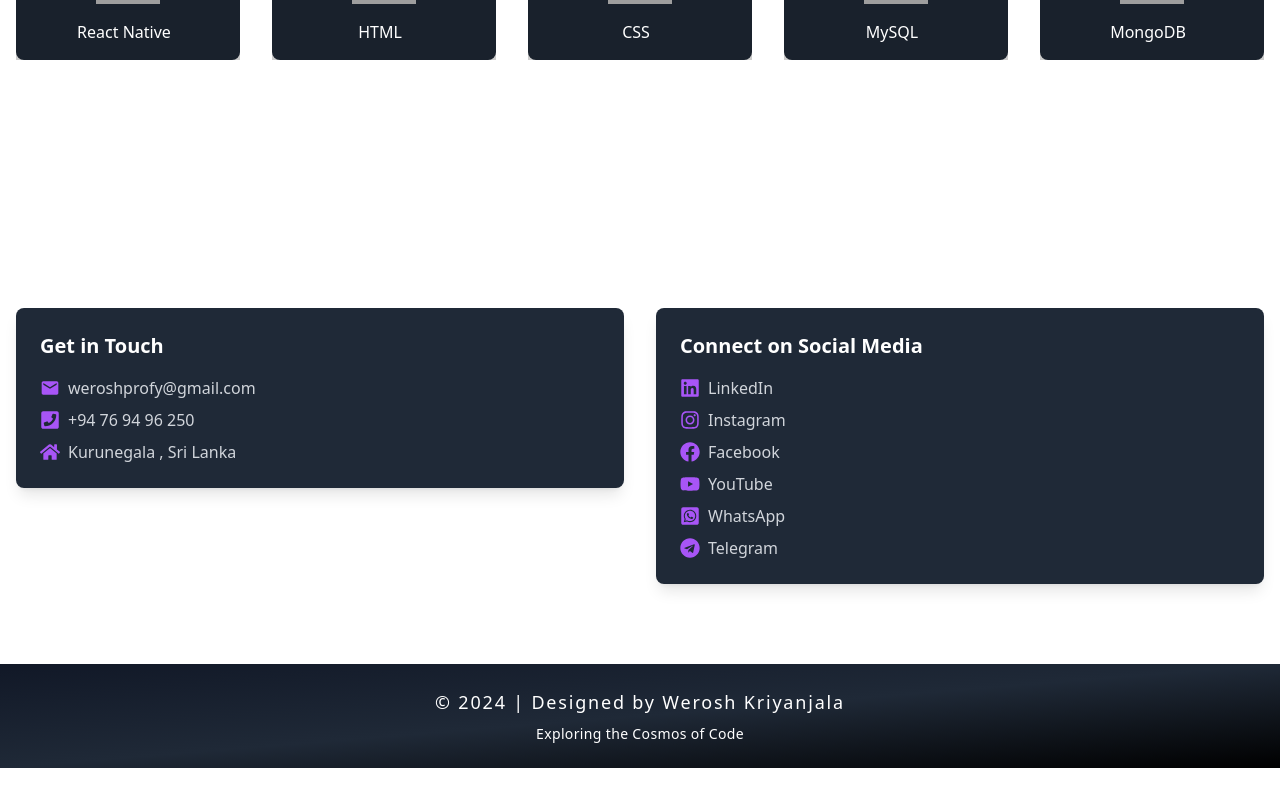
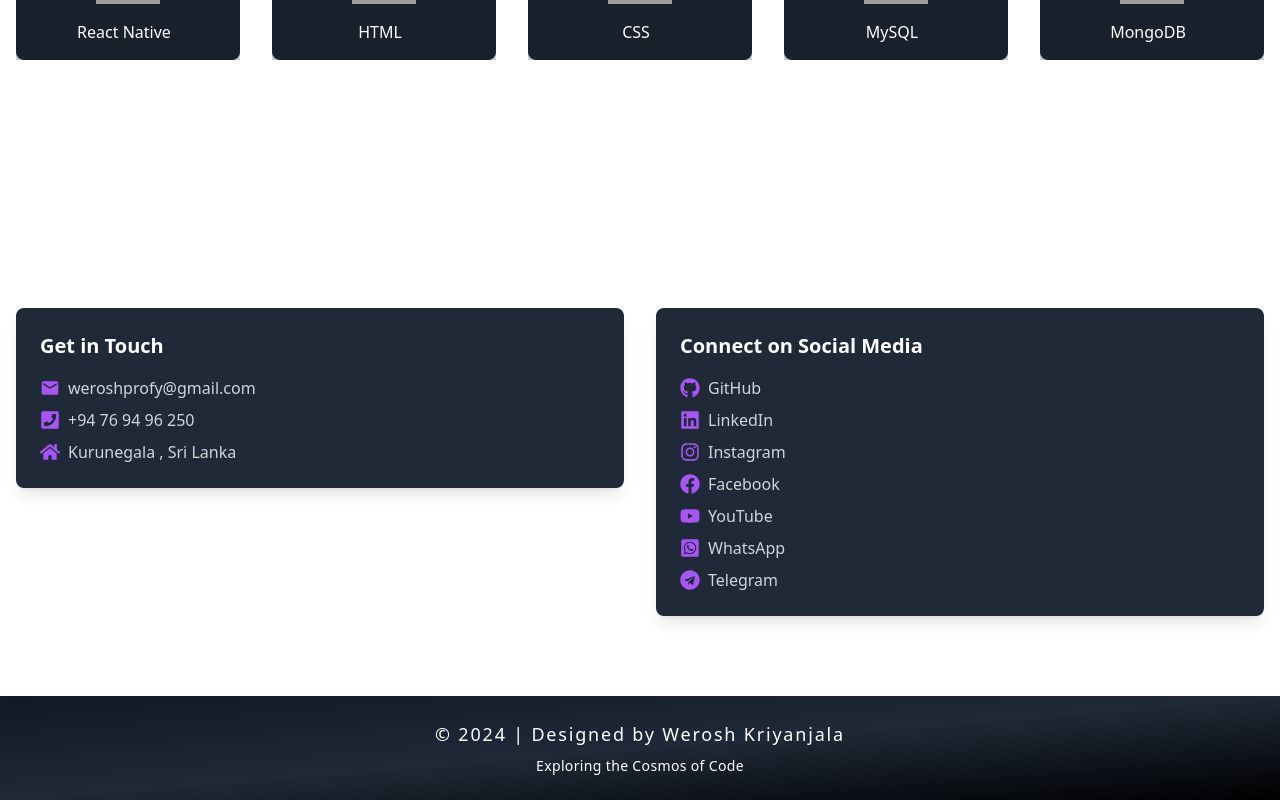
Before and after one commit to Werosh/Portfolio, a React (Vite) app: page / in a window 1280 px wide. Shown: the part 3473-4273 px from the top of the page. Before the commit the page ends 4241 px from the top, so only its background shows below. Built offline with nearby package versions, Linux system fonts and the light colour scheme; grey boxes are pictures that could not be loaded.

Commit message:
Add git hub to contact

```diff
--- a/src/components/Contact.jsx
+++ b/src/components/Contact.jsx
@@ -9,6 +9,7 @@ import {
   FaTelegram,
   FaPhoneSquare,
   FaHome,
+  FaGithub,
 } from "react-icons/fa";
 import { MdEmail } from "react-icons/md";
 
@@ -89,6 +90,14 @@ const Contact = () => {
                 {" "}
                 {/* Use flex column for vertical layout */}
                 <a
+                  href="https://github.com/Werosh"
+                  className="flex items-center mb-2 transition duration-300 hover:text-purple-400"
+                  target="_blank"
+                  rel="noopener noreferrer"
+                >
+                  <FaGithub className="mr-2 text-xl text-purple-500" /> GitHub
+                </a>
+                <a
                   href="https://www.linkedin.com/in/werosh-kriyanjala-0318b1292/"
                   className="flex items-center mb-2 transition duration-300 hover:text-purple-400"
                   target="_blank"
```
